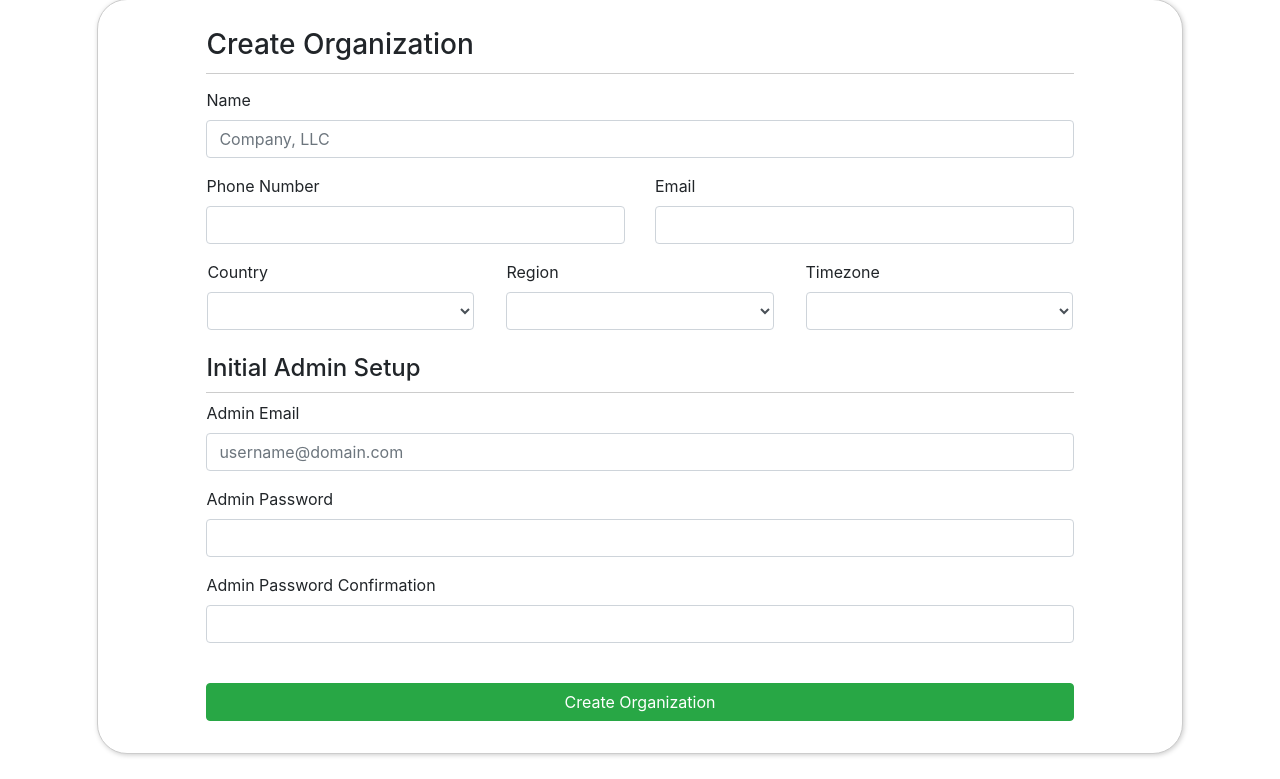
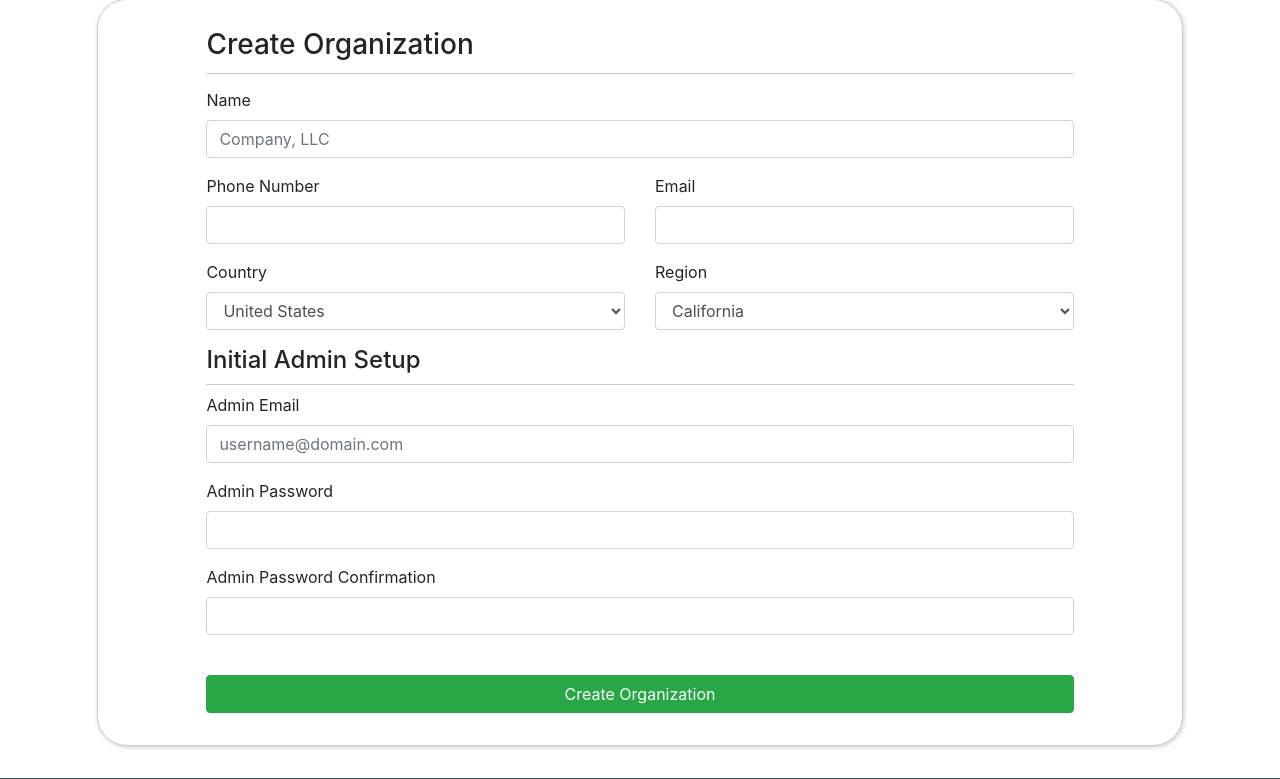
Before and after one commit to UF-CEN4914/firespotter, a Django app: page /sign_up in a window 1280 px wide. Shown: the part 89-868 px from the top of the page. Run offline with Django 3.2, Linux system fonts and the light colour scheme; lists and menus that the app fills with data are empty; some libraries are stand-ins or nearby versions.

Commit message:
Update region to update with country

```diff
--- a/pages/templates/sign_up.html
+++ b/pages/templates/sign_up.html
@@ -35,6 +35,23 @@
         padding: 0 1em 0.5em 1em !important;
     }
 </style>
+<script>
+    $(document).ready(function (){
+        $("#countries").change(function() {
+
+            var val = $(this).val();
+            $("#region").children().remove();
+
+            if (val == "United_States") {
+                $("#region").append("<option value='California'> California </option>");
+                $("#region").append("<option value='Midwest'> Midwest </option>");
+            } else {
+                $("#region").append("<option value='Amazon Rainforest'> Amazon Rainforest </option>");
+                $("#region").append("<option value='East Coast'> East Coast </option>")
+            }
+        });
+    });
+</script>
 <div id="sign_up" class="container">
     <div class="row form-row">
         <form action="/" method="post">
@@ -58,17 +75,19 @@
                 </div>
                 <div class="form-group">
                     <div class="row">
-                        <div class="col-md-4">
+                        <div class="col-md-6">
                             <label for="org_country"> Country </label>
-                            <select id="countries" class="form-control" data-country="US"></select>
+                            <select id="countries" class="form-control">
+                                <option value="United_States"> United States</option>
+                                <option value="Brazil">Brazil</option>
+                            </select>
                         </div>
-                        <div class="col-md-4">
+                        <div class="col-md-6">
                             <label for="org_region"> Region </label>
-                            <select id="region" class="form-control" data-country="US"></select>
-                        </div>
-                        <div class="col-md-4">
-                            <label for="org_timezone"> Timezone </label>
-                            <select id="timezone" class="form-control" data-country="US"></select>
+                            <select id="region" class="form-control">
+                                <option value="California"> California </option>
+                                <option value="Midwest"> Midwest </option>
+                            </select>
                         </div>
                     </div>
                 </div>
```
